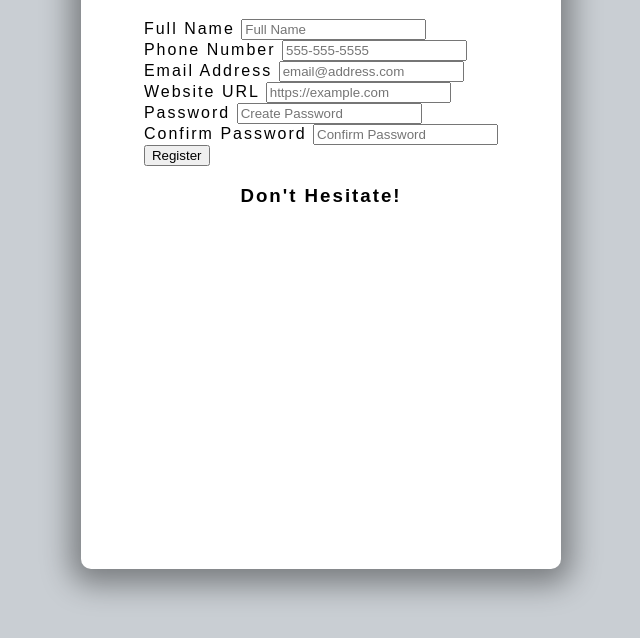
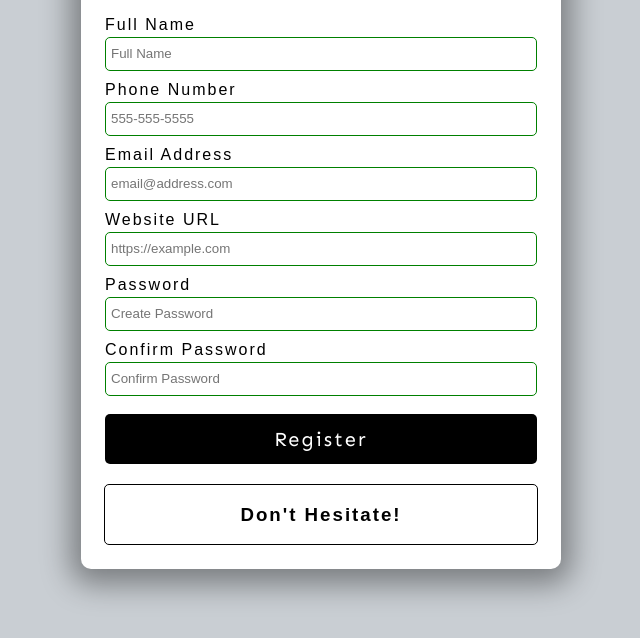
Before and after one commit to siladikarlo856/js-form-validator, a plain HTML site: page index.html in a window 1280 px wide. Shown: the part 146-784 px from the top of the page, without its empty margins (319-959 px from the left). Drawn offline with Linux system fonts and the light colour scheme.

Commit message:
CSS styling

```diff
--- a/style.css
+++ b/style.css
@@ -25,3 +25,69 @@ body {
   border-radius: 10px;
   box-shadow: 0px 5px 30px 10px rgba(0,0,0,0.4);
 }
+
+/* Form */
+form {
+  width: 90%;
+}
+
+.form-group {
+  height: 65px;
+}
+
+label {
+  position: relative;
+  bottom: 3px;
+}
+
+input {
+  width: 100%;
+  height: 34px;
+  padding: 5px;
+  border: 1px solid black;
+  border-radius: 5px;
+  outline: none;
+  box-sizing: border-box;
+  transition: all 0.3s;
+}
+
+input:valid {
+  border: 1px solid green;
+}
+
+input:invalid {
+  border: 1px solid red;
+}
+
+button {
+  cursor: pointer;
+  color: white;
+  background: black;
+  border: none;
+  border-radius: 5px;
+  height: 50px;
+  width: 100%;
+  font-family: Sen, sans-serif;
+  font-size: 20px;
+  letter-spacing: 2px;
+  margin-top: 5px;
+}
+
+button:hover {
+  filter: brightness(200%);
+  background: rgb(29, 29, 29);
+}
+
+button:focus {
+  outline: none;
+}
+
+.message-container {
+  border: 1px solid black;
+  border-radius: 5px;
+  width: 90%;
+  margin-top: 20px;
+  display: flex;
+  justify-content: center;
+  color: black;
+}
```
